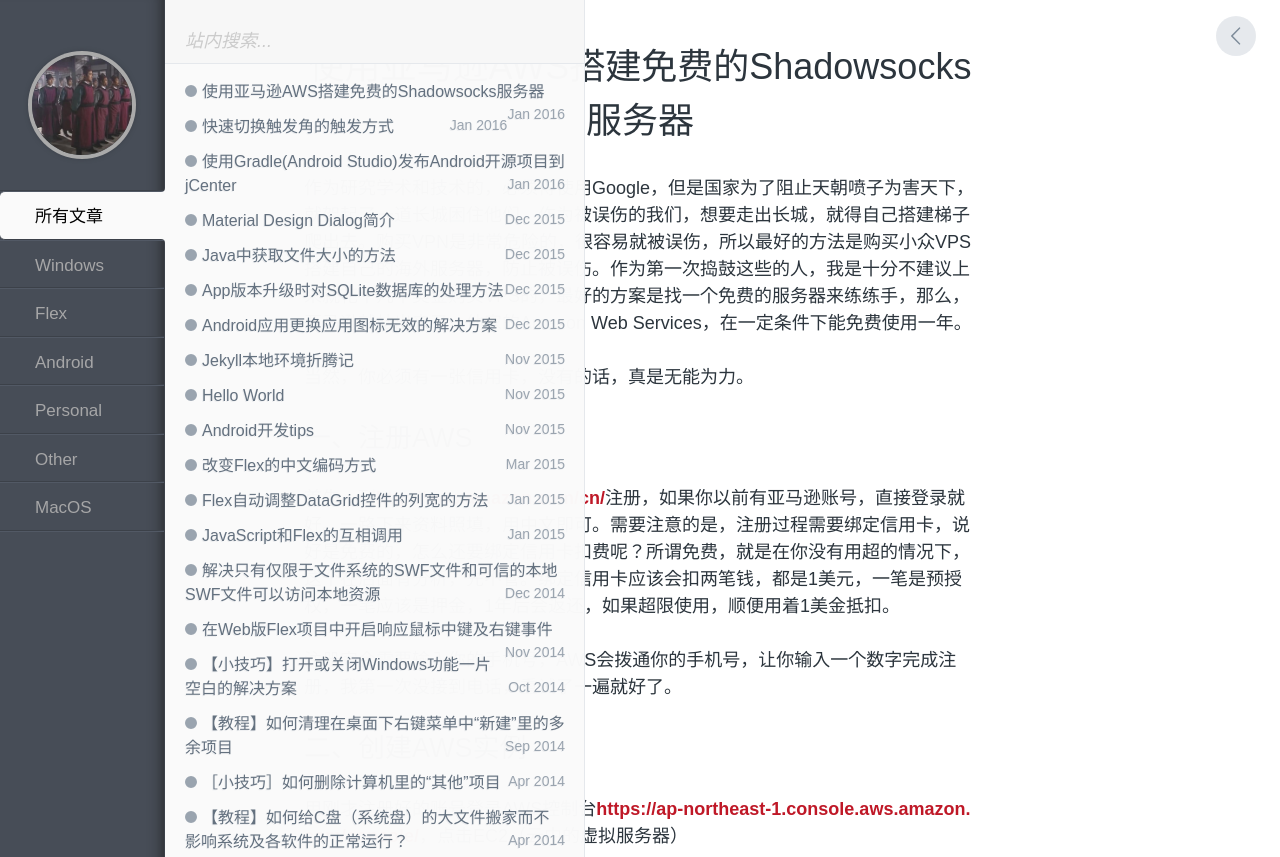
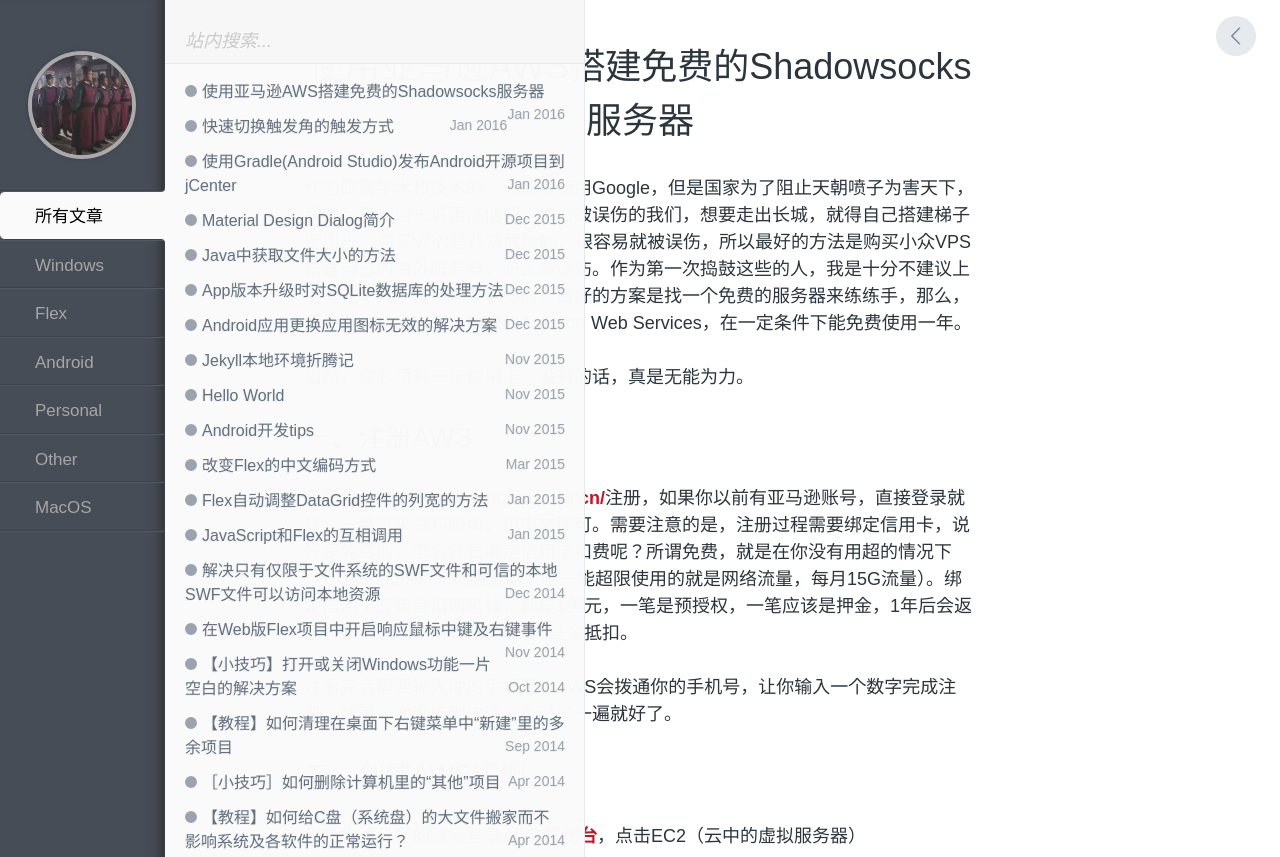
Before and after one commit to celerysoft/celerysoft.github.io, a Jekyll site: the page built from _posts/other/2016-01-15-使用亚马逊AWS搭建免费的Shadowsocks服务器.md, in a window 1280 px wide. Shown: the top 857 px of the page. Built offline with Jekyll 4.4.1, drawn with Linux system fonts in a browser that asks for light colours; comment, search, counter and statistics services are not loaded; some of the changed lines change nothing that is shown; some of the changed text lies outside the part shown; grey boxes are pictures that could not be loaded.

Commit message:
update 使用亚马逊AWS搭建免费的Shadowsocks服务器

```diff
--- a/_posts/other/2016-01-15-使用亚马逊AWS搭建免费的Shadowsocks服务器.md
+++ b/_posts/other/2016-01-15-使用亚马逊AWS搭建免费的Shadowsocks服务器.md
@@ -11,13 +11,13 @@
 
 ## 一、注册AWS
 
-首先，到[http://aws.amazon.com/cn/](http://aws.amazon.com/cn/)注册，如果你以前有亚马逊账号，直接登录就好。一路下来资料照填，用中文即可。需要注意的是，注册过程需要绑定信用卡，说好是免费的，怎么还要绑定信用卡扣费呢？所谓免费，就是在你没有用超的情况下，这个在后面有分析，先不管。绑定信用卡应该会扣两笔钱，都是1美元，一笔是预授权，一笔应该是押金，1年后会返还，如果超限使用，顺便用着1美金抵扣。
+首先，到[http://aws.amazon.com/cn/](http://aws.amazon.com/cn/)注册，如果你以前有亚马逊账号，直接登录就好。一路下来资料照填，用中文即可。需要注意的是，注册过程需要绑定信用卡，说好是免费的，怎么还要绑定信用卡扣费呢？所谓免费，就是在你没有用超的情况下（作为Shadowsocks服务器，唯一能超限使用的就是网络流量，每月15G流量）。绑定信用卡应该会扣两笔钱，都是1美元，一笔是预授权，一笔应该是押金，1年后会返还，如果超限使用，顺便用着1美金抵扣。
 
 注册完会需要输入你的手机号，AWS会拨通你的手机号，让你输入一个数字完成注册，我第一次没接到电话，重试了一遍就好了。
 
 ## 二、创建AWS实例
 
-用刚才注册好的账号登录AWS控制台[https://ap-northeast-1.console.aws.amazon.com/console/](https://ap-northeast-1.console.aws.amazon.com/console/)，点击EC2（云中的虚拟服务器）
+用刚才注册好的账号登录[AWS控制台](https://ap-northeast-1.console.aws.amazon.com/console/)，点击EC2（云中的虚拟服务器）
 
 ![01]( {{ site.postimage }}2016011501.png)
 
@@ -49,7 +49,10 @@
 
 定制完成后等几分钟，一般是在给你的服务器进行开发，等初始化完成后，就可以进行远程连接了，右键你的实例，点击连接。会弹出连接提示，如果你使用的是Windows，可以查看[使用 PuTTY 从 Windows 连接到 Linux 实例](https://docs.aws.amazon.com/zh_cn/AWSEC2/latest/UserGuide/putty.html?console_help=true)，如果你是Linux或者Mac OS，可以直接通过SSH连接到你的服务器，具体可以查看亚马逊给出的文档[使用 SSH 连接到 Linux 实例](https://docs.aws.amazon.com/zh_cn/AWSEC2/latest/UserGuide/AccessingInstancesLinux.html)。
 
+**记住下图中所示位置这个公有IP，它是你的Shadowssocks的服务器IP。**
+
 ![07]( {{ site.postimage }}2016011507.png)
+
 ![08]( {{ site.postimage }}2016011508.png)
 
 主要说说使用Mac OS系统通过SSH连接到服务器
@@ -60,7 +63,7 @@
 chmod 400 /Users/Celery/.ssh/celerysoft.pem
 {% endhighlight %}
 
-**/Users/Celery/.ssh/celerysoft.pem**是刚才下载的密钥对.pem文件的路径。
+**/Users/Celery/.ssh/celerysoft.pem** 是刚才下载的密钥对.pem文件的路径。
 
 {% highlight Bash%}
 {% endhighlight %}
@@ -71,9 +74,9 @@
 ssh -i /Users/Celery/.ssh/celerysoft.pem ec2-user@ec2-11-111-11-111.ap-northeast-1.compute.amazonaws.com
 {% endhighlight %}
 
-**ec2-user**是用户名，Amazon Linux AMI默认的是ec2-user，
+**ec2-user** 是用户名，Amazon Linux AMI默认的是ec2-user，
 
-**ec2-11-111-11-111.ap-northeast-1.compute.amazonaws.com**是你的服务器的公有DNS，这些信息右键点击你的实例，点击连接，弹出的提示框里都写着。
+**ec2-11-111-11-111.ap-northeast-1.compute.amazonaws.com** 是你的服务器的公有DNS，这些信息右键点击你的实例，点击连接，弹出的提示框里都写着。
 
 登录成功后，你能看到如下响应信息：
 
@@ -89,6 +92,8 @@
 遇到任何问题，都可以查阅亚马逊的[帮助文档](https://docs.aws.amazon.com/zh_cn/AWSEC2/latest/UserGuide/AccessingInstances.html?console_help=true)。
 
 ## 三、在服务器安装及配置Shadowsocks
+
+任何关于配置和安装Shadowsocks的说明，可以查阅[Shadowsocks的项目Wiki](https://github.com/shadowsocks/shadowsocks/wiki)。
 
 ### 安装Shadowsocks
 
@@ -145,7 +150,7 @@
 
 "server":"0.0.0.0",
 
-"server_port":1234,
+"server_port":443,
 
 "local_address":"127.0.0.1",
 
@@ -164,9 +169,17 @@
 }
 {% endhighlight %}
 
-**server_port**是服务端口号，
-**password**是服务密码，
-**workers**是允许同时在线的终端数，这些请自行修改，其它的保持不变。
+配置文件说明 |
+---------- | ----
+server | 服务端监听地址(IPv4或IPv6)
+server_port | 服务端端口，一般为443
+local_address | 本地监听地址，缺省为127.0.0.1
+local_port | 本地监听端口，一般为1080
+password | 用以加密的密匙
+timeout | 超时时间（秒）
+method | 加密方法，默认为aes-256-cfb，更多请查阅[Encryption](https://github.com/shadowsocks/shadowsocks/wiki/Encryption)
+fast_open | 是否启用[TCP-Fast-Open](https://github.com/shadowsocks/shadowsocks/wiki/TCP-Fast-Open)，true或者false
+workers | [worker数量](https://github.com/shadowsocks/shadowsocks/wiki/Workers)，如果不理解含义请不要改（这个只在Unix和Linux下有用）
 
 ### 启动Shadowsocks服务器
 
@@ -174,10 +187,6 @@
 
 {% highlight Bash%}
 sudo ssserver -c /etc/shadowsocks/config.json -d start
-{% endhighlight %}
-
-{% highlight Bash%}
-sudo netstat -tunlp
 {% endhighlight %}
 
 如果想停止Shadowsocks服务，可以这样停止
@@ -192,7 +201,21 @@
 sudo ssserver -c /etc/shadowsocks/config.json -d restart
 {% endhighlight %}
 
-这样，服务器上的操作就算完成了，接下来改对本地计算机进行操作了。
+### 设置Shadowsocks开机启动
+
+服务器运行久了，偶尔需要重启一下，重启时每次都要手动启动hadowsocks的话就太麻烦了，可以将其加到开机启动项。
+
+{% highlight Bash%}
+sudo vi /etc/rc.local
+{% endhighlight %}
+
+将带有**ssserver**内容的行删除，最后加入
+
+{% highlight Bash%}
+ssserver -c /etc/shadowsocks.json -d start
+{% endhighlight %}
+
+然后保存退出，这样，服务器上的操作就算完成了，接下来改对本地计算机进行操作了。
 
 ## 本地连接至Shadowsocks服务器
 
@@ -205,3 +228,8 @@
 ![09]( {{ site.postimage }}2016011509.png)
 
 关于Windows下使用Shadowsocks的方法，还请自行搜索，想必也不复杂。
+
+> 参考：
+>
+> 1. [archlinux的Shadowsocks词条](https://wiki.archlinux.org/index.php/Shadowsocks)
+> 2. [Shadowsocks的项目Wiki](https://github.com/shadowsocks/shadowsocks/wiki)
```
Also changed, not shown: assets/postImages/2016011507.png.
